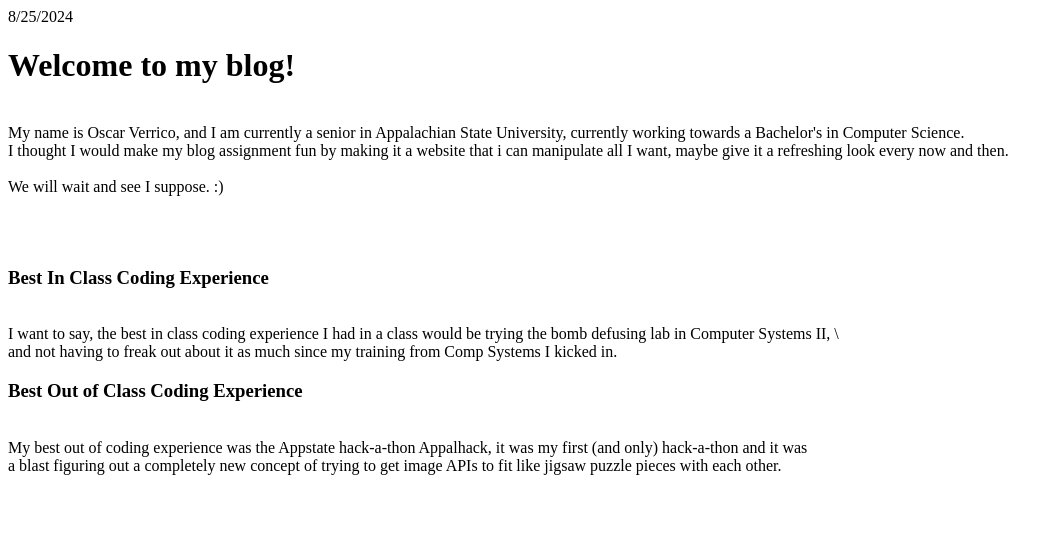
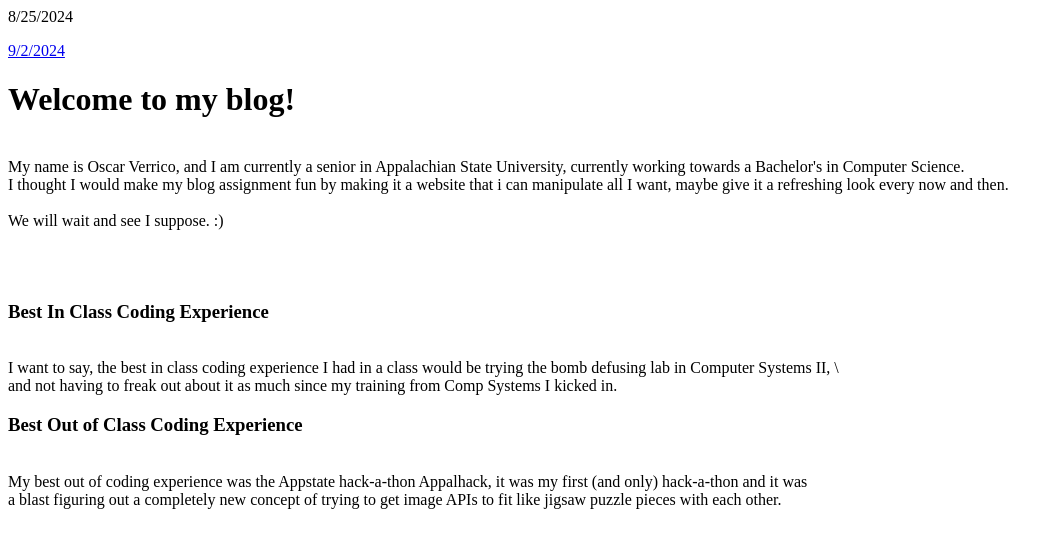
Before and after one commit to aoscr/aoscr.github.io, a plain HTML site: page index.html in a window 1280 px wide. Shown: the whole page, without its empty margins (0-1063 px from the left). Drawn offline with Linux system fonts and the light colour scheme.

Commit message:
testing new page link

```diff
--- a/index.html
+++ b/index.html
@@ -6,6 +6,9 @@
 <body>
   <p>
     8/25/2024
+  </p>
+  <p>
+    <a href=./blog2.html> 9/2/2024 </a>
   </p>
   <h1> Welcome to my blog!</h1>
 
```
